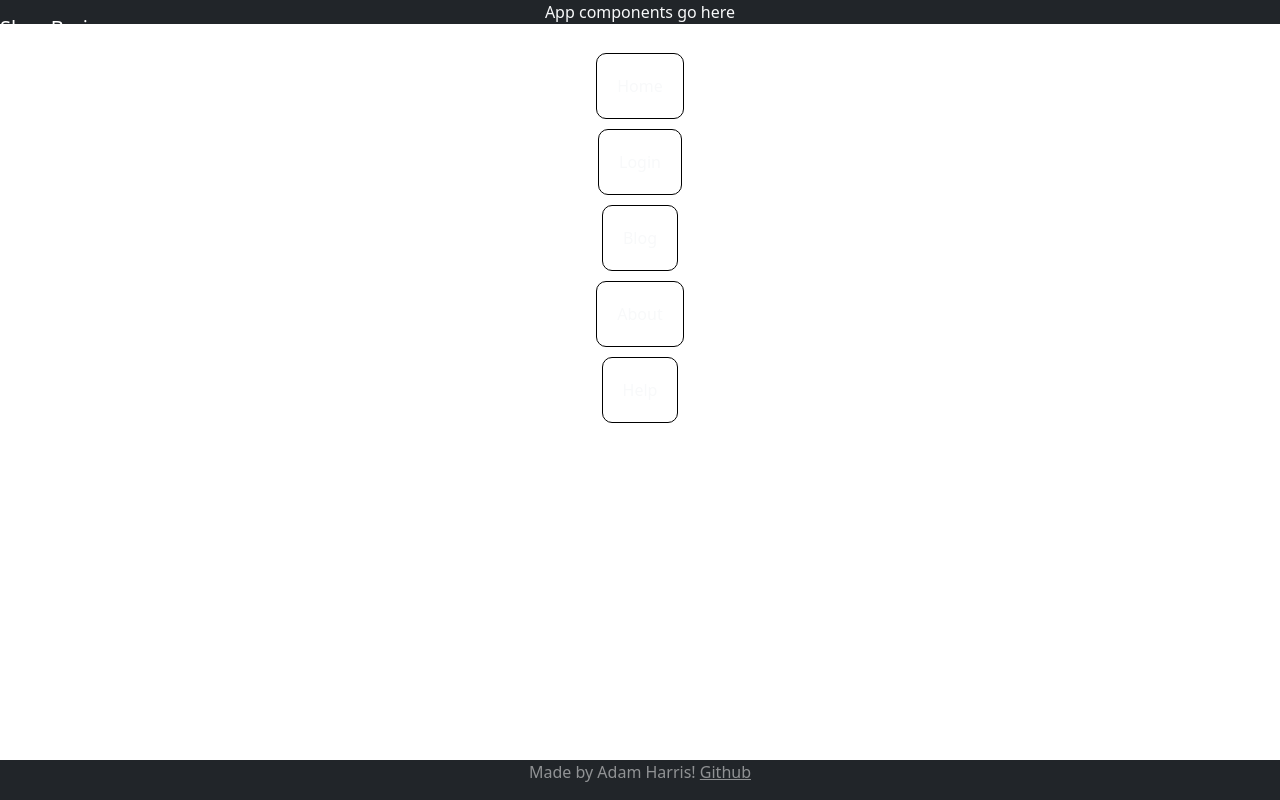
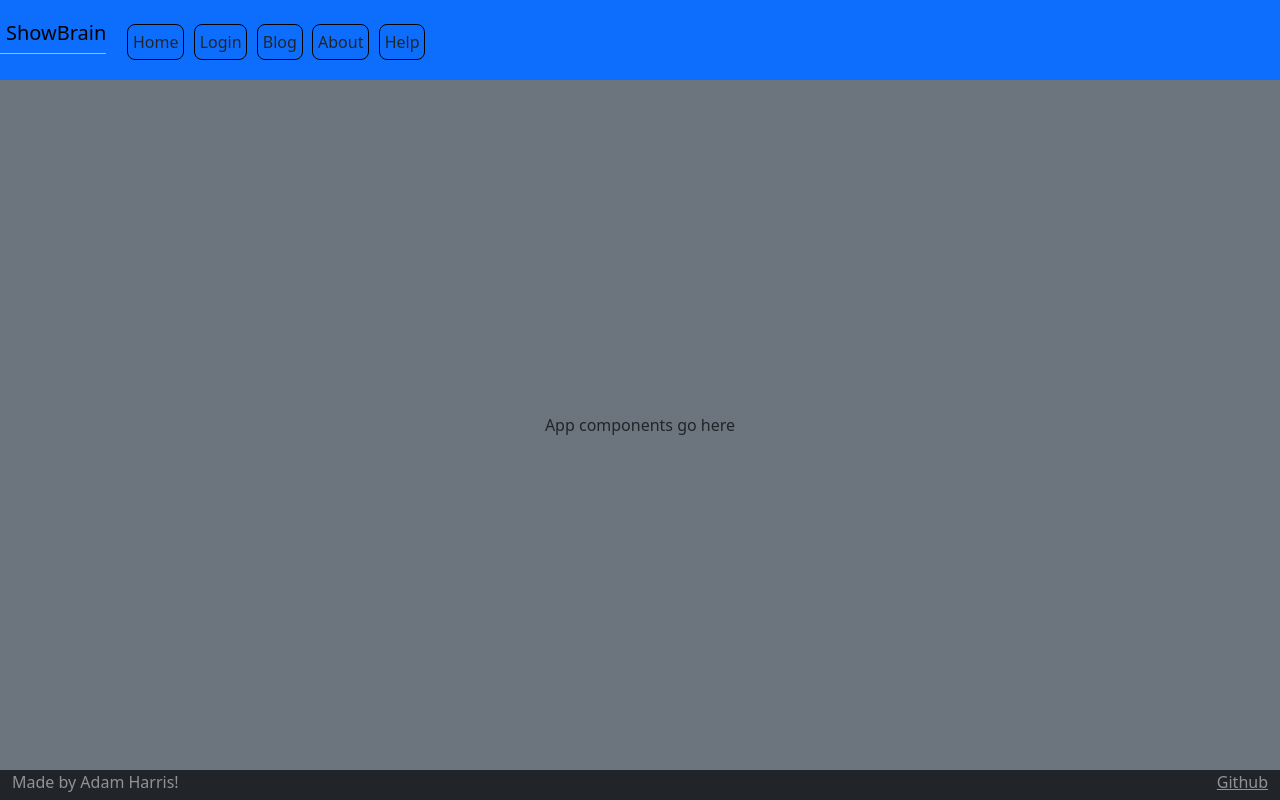
Before and after one commit to adammharris/startup, a React (Vite) app: page / in a window 1280 px wide. Built offline with nearby package versions, Linux system fonts and the light colour scheme.

Commit message:
Now you can actually see the elements!

```diff
--- a/src/app.css
+++ b/src/app.css
@@ -1,4 +1,66 @@
-* {
+.body {
+    display: flex;
+    flex-direction: column;
+    min-width: 375px;
+  }
+
+  header {
+    flex: 0 80px;
+  }
+
+  main {
+    flex: 1 calc(100vh - 110px);
+    display: flex;
+    flex-direction: column;
+    align-items: center;
+    justify-content: space-around;
+  }
+
+  footer {
+    flex: 0 30px;
+  }
+
+  menu {
+    flex: 1;
+    display: flex;
+    /*  overwrite Bootstrap so the menu does not wrap */
+    flex-direction: row !important;
+    list-style: none;
+  }
+
+  .navbar-brand {
+    padding-left: 0.3em;
+    border-bottom: solid rgb(182, 182, 182) thin;
+    color: black;
+  }
+
+  menu .nav-item {
+    padding: 0.3em;
+    border: solid black 1px;
+    margin: 0 0.3em;
+    border-radius: 0.5em;
+  }
+
+  footer a {
+    float: right;
+  }
+
+  @media (max-height: 600px) {
+    header {
+      display: none;
+    }
+    footer {
+      display: none;
+    }
+    main {
+      flex: 1 100vh;
+    }
+  }
+
+
+
+
+/** {
     text-align: center;
     padding: 0;
     margin: 0;
@@ -9,6 +71,7 @@
     background-color:rgb(145, 127, 80);
 }
 
+/*
 html, body, footer {
     display: flex;
     height: 100%;
@@ -177,3 +240,4 @@ footer {
     75% { transform: rotate(-3deg); }
     100% { transform: rotate(0deg); }
 }
+*/
--- a/src/app.jsx
+++ b/src/app.jsx
@@ -4,8 +4,8 @@ import './app.css';
 
 export default function App() {
   return (
-    <div className="body bg-dark text-light">
-        <header className="container-fluid">
+    <div className="body bg-secondary text-dark">
+        <header className="container-fluid bg-primary">
             <nav className="navbar fixed-top navbar-dark">
                 <div className="navbar-brand">
                     ShowBrain
```
